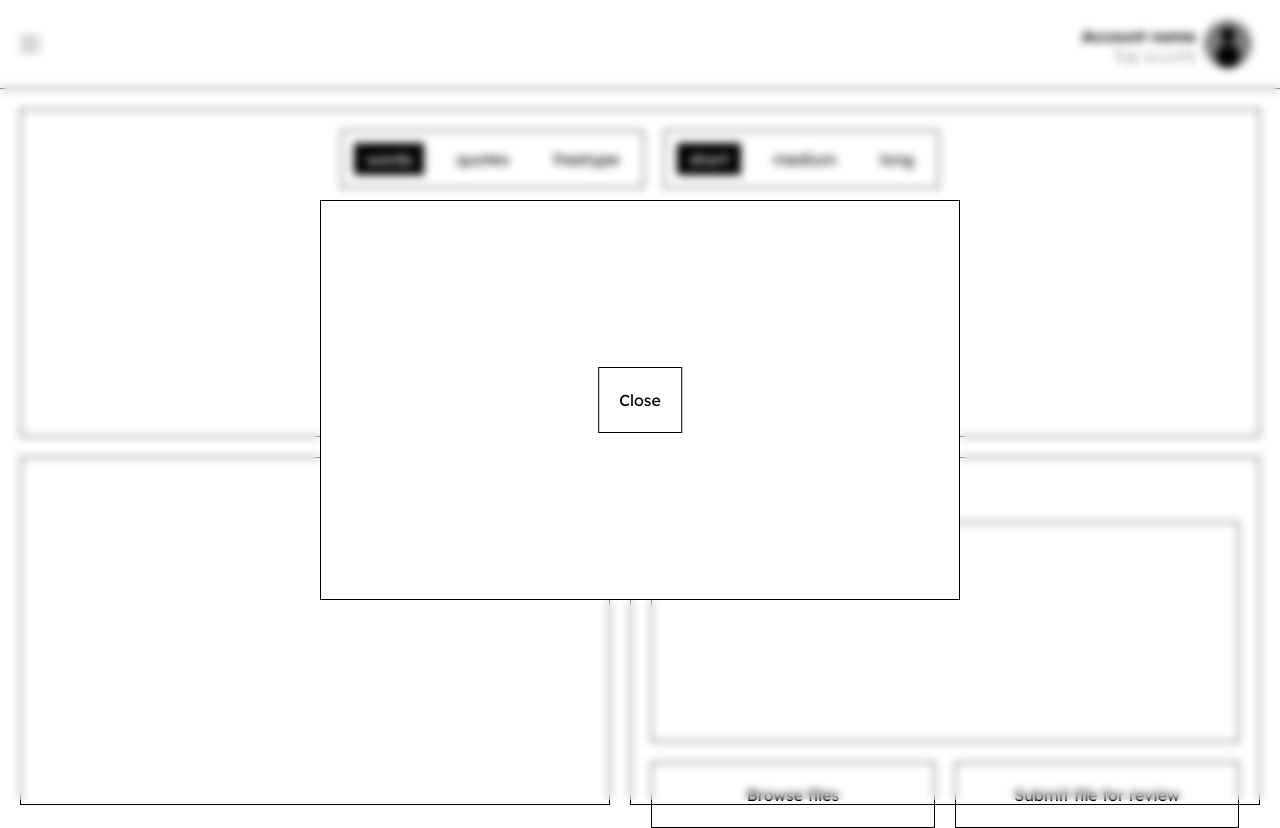
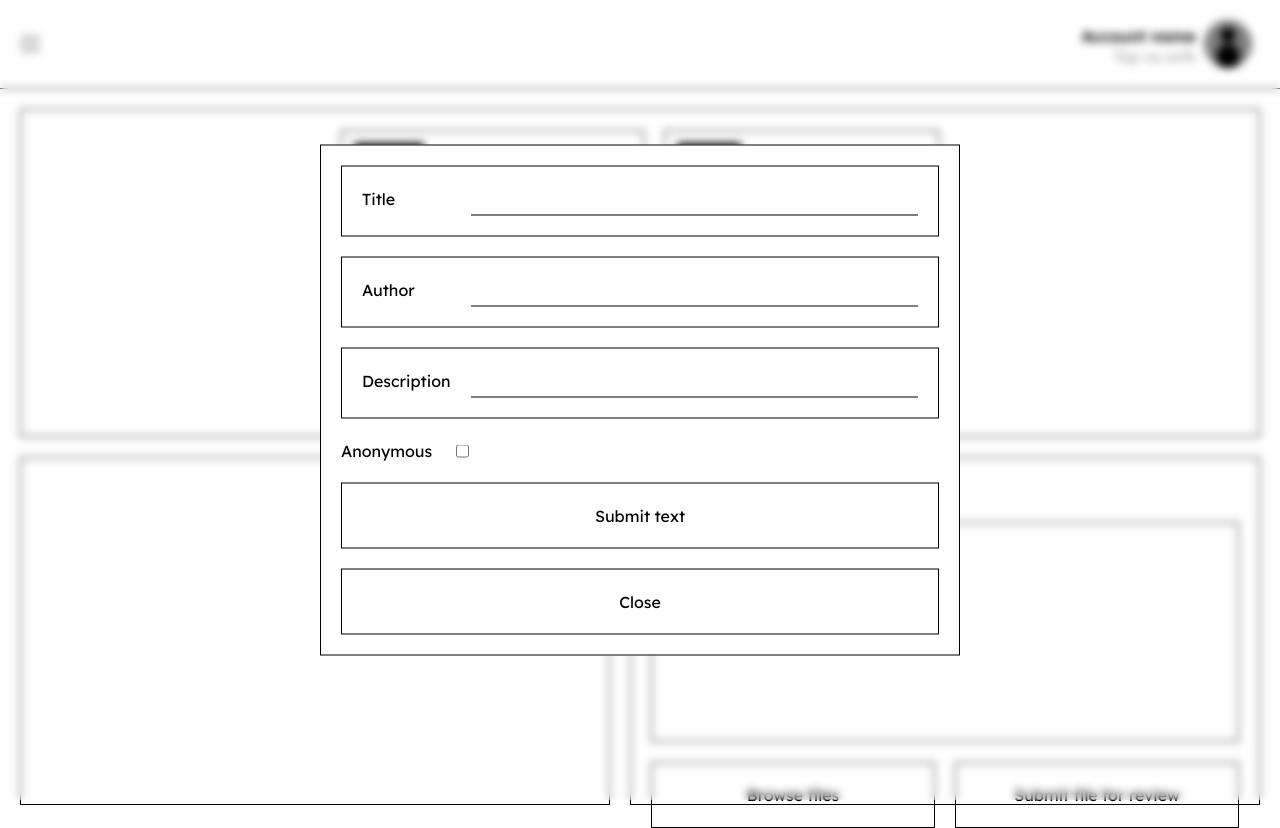
Before and after one commit to thorbert-anson-shi/tzoom, a Next.js app: page / in a window 1280 px wide. Both pictures are taken after a click on the button "Submit file for review". Built offline with nearby package versions, Linux system fonts and the light colour scheme.

Commit message:
Added file submission modal

```diff
--- a/src/components/file-submission-panel.tsx
+++ b/src/components/file-submission-panel.tsx
@@ -24,7 +24,7 @@ export default function FileSubmissionPanel({
         >
           <label
             htmlFor="text-submit"
-            className="default-font flex flex-1 cursor-pointer flex-col justify-center border border-black p-3 text-center align-middle hover:bg-neutral-300 md:p-5"
+            className="default-font flex flex-1 cursor-pointer flex-col items-center justify-center border border-black p-3 text-center hover:bg-neutral-300 md:p-5"
           >
             Browse files
           </label>
@@ -74,16 +74,73 @@ export function FileSubmissionModal({
   modalIsOpen,
   setModalOpen,
 }: FileSubmissionModalProps) {
+  async function submitText(formData: FormData) {
+    const rawFormData = {
+      title: formData.get("title"),
+      description: formData.get("description"),
+      anonymous: formData.get("anonymous"),
+    };
+  }
+
   return (
     <div className={`${modalIsOpen ? "" : "hidden"}`}>
       <div
         id="modal"
-        className="fixed left-1/2 top-1/2 z-10 h-1/2 w-1/2 -translate-x-1/2 -translate-y-1/2 border border-black bg-white"
+        className="fixed left-1/2 top-1/2 z-10 h-fit w-1/2 -translate-x-1/2 -translate-y-1/2 border border-black bg-white"
       >
-        <div
+        <form
+          action={submitText}
           id="modal-content"
-          className="fixed left-1/2 top-1/2 -translate-x-1/2 -translate-y-1/2 transform"
+          className="default-font flex h-full flex-col justify-end space-y-3 p-3 md:space-y-5 md:p-5"
         >
+          <span className="flex flex-row space-x-3 border border-black p-3 md:space-x-5 md:p-5">
+            <label htmlFor="title" className="flex-1">
+              Title
+            </label>
+            <input
+              type="text"
+              name="title"
+              id="title-input"
+              className="flex-[5] border-b border-black pb-1 outline-none"
+              autoComplete="off"
+            />
+          </span>
+          <span className="flex flex-row space-x-3 border border-black p-3 md:space-x-5 md:p-5">
+            <label htmlFor="author" className="flex-1">
+              Author
+            </label>
+            <input
+              type="text"
+              name="author"
+              id="author-input"
+              className="flex-[5] border-b border-black pb-1 outline-none"
+              autoComplete="off"
+            />
+          </span>
+          <span className="flex flex-row space-x-3 border border-black p-3 md:space-x-5 md:p-5">
+            <label htmlFor="description" className="flex-1">
+              Description
+            </label>
+            <input
+              type="text"
+              name="description"
+              id="description-input"
+              className="flex-[5] border-b border-black pb-1 outline-none"
+              autoComplete="off"
+            />
+          </span>
+          <span className="flex flex-row items-center justify-start space-x-3">
+            <p>Anonymous</p>
+            <label htmlFor="anonymous" />
+            <input type="checkbox" name="anonymous" id="anonymous-toggle" />
+          </span>
+          <button
+            id="submit-text"
+            className="default-font border border-black p-3 hover:bg-green-300 md:p-5"
+            type="submit"
+          >
+            Submit text
+          </button>
           <button
             id="close-modal"
             className="default-font border border-black p-3 hover:bg-red-300 md:p-5"
@@ -91,7 +148,7 @@ export function FileSubmissionModal({
           >
             Close
           </button>
-        </div>
+        </form>
       </div>
       <div
         id="blur"
```
